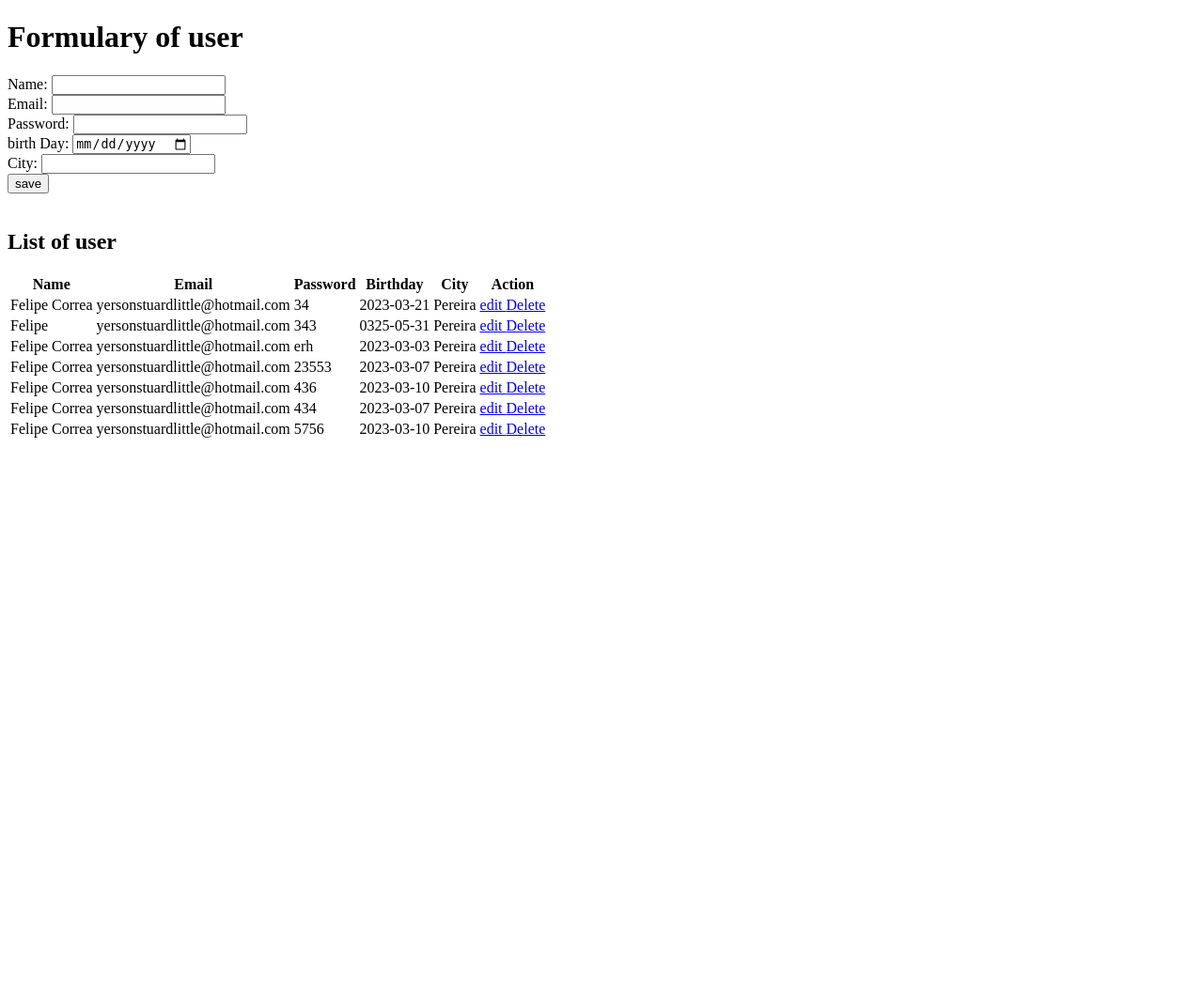
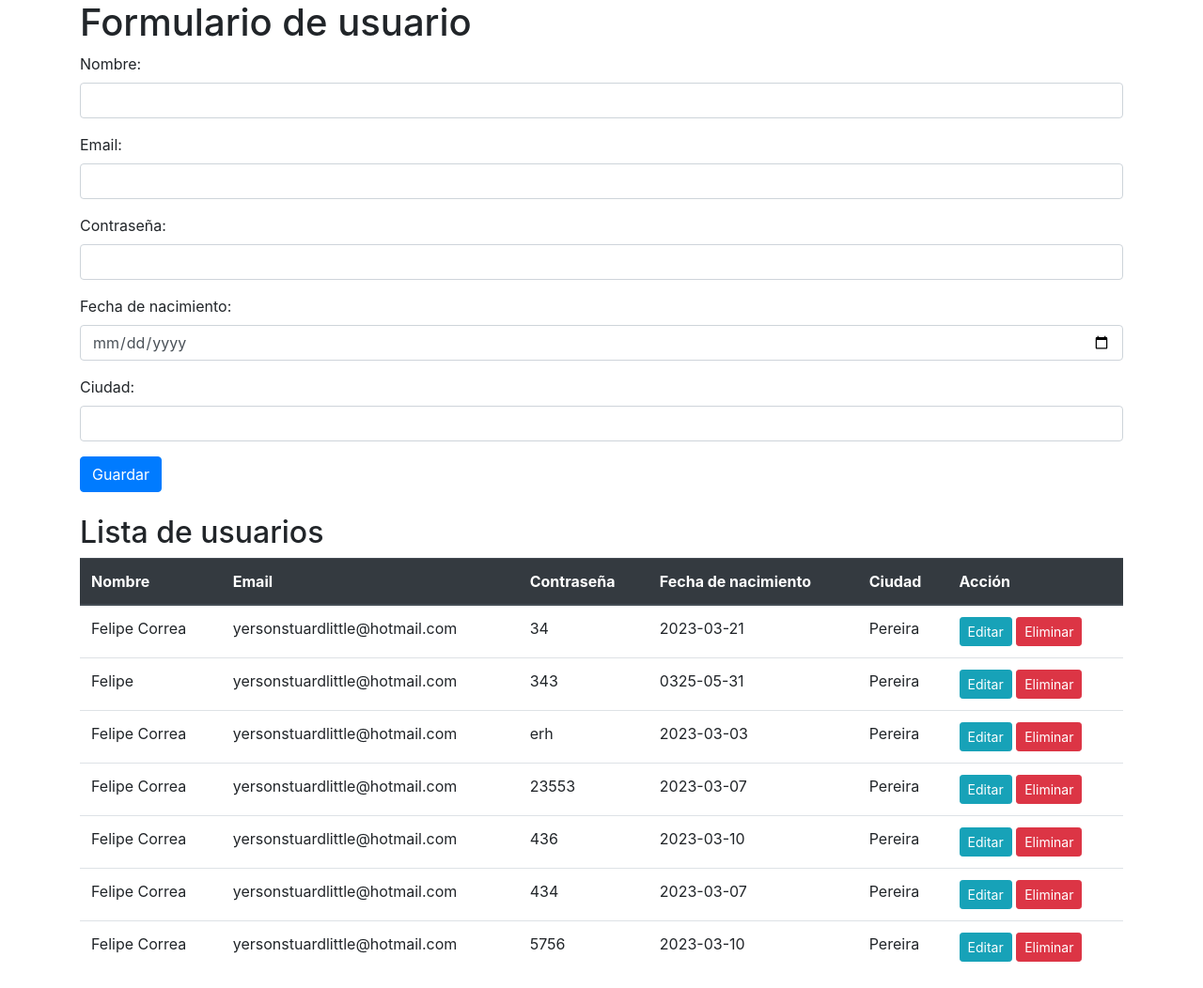
Before and after one commit to yf2405/php_atento, a PHP site: page / in a window 1280 px wide. Shown: the whole page at 94% size. Before the commit the page ends 466 px from the top, so only its background shows below. Run offline with PHP 8.4, Linux system fonts and the light colour scheme; data comes from the database, SQL or seed files in the repository; both versions use the stored data as it was after the commit; data that the repository does not hold is empty.

Commit message:
todo guardado

```diff
--- a/index.php
+++ b/index.php
@@ -4,45 +4,59 @@
 <head>
     <meta charset="UTF-8">
     <meta http-equiv="X-UA-Compatible" content="IE=edge">
-	<script src="index.js"></script>
     <meta name="viewport" content="width=device-width, initial-scale=1.0">
-    <title>formulary</title>
+    <title>Formulario</title>
+    <!-- Agregamos los estilos de Bootstrap -->
+    <link rel="stylesheet" href="https://maxcdn.bootstrapcdn.com/bootstrap/4.5.2/css/bootstrap.min.css">
+
 </head>
 <body>
+
     <?php if(isset($_SESSION['message'])){?>
-		<?= $_SESSION['message']?>
+        <div class="alert alert-info" id = "myalert"><?= $_SESSION['message']?></div>
         <?php session_unset();}?>
 
-<h1>Formulary of user</h1>
-	<form action="insert.php" method="POST" id = "query_js">
-		<label for="name">Name:</label>
-		<input type="text" name="name" required><br>
+    <div class="container">
+        <h1>Formulario de usuario</h1>
+        <form action="insert.php" method="POST" id="query_js">
+            <div class="form-group">
+                <label for="name">Nombre:</label>
+                <input type="text" class="form-control" name="name" required>
+            </div>
 
+            <div class="form-group">
                 <label for="email">Email:</label>
-		<input type="email" name="email" required><br>
+                <input type="email" class="form-control" name="email" required>
+            </div>
 
-		<label for="password">Password:</label>
-		<input type="password" name="password" required><br>
+            <div class="form-group">
+                <label for="password">Contraseña:</label>
+                <input type="password" class="form-control" name="password" required>
+            </div>
 
-		<label for="birthDay">birth Day:</label>
-		<input type="date" name="birthDay" required><br>
+            <div class="form-group">
+                <label for="birthDay">Fecha de nacimiento:</label>
+                <input type="date" class="form-control" name="birthDay" required>
+            </div>
 
-		<label for="city">City:</label>
-		<input type="text" name="city" required><br>
+            <div class="form-group">
+                <label for="city">Ciudad:</label>
+                <input type="text" class="form-control" name="city" required>
+            </div>
 
-		<input type = "submit" name="save" value="save" ></input>
+            <input type="submit" name="save" value="Guardar" class="btn btn-primary">
         </form>
         <br>
-	<h2>List of user</h2>
-	 <table id= "myTable">
-		<thead>
+        <h2>Lista de usuarios</h2>
+        <table class="table" id="myTable">
+            <thead class="thead-dark">
                 <tr>
-				<th>Name</th>
+                    <th>Nombre</th>
                     <th>Email</th>
-				<th>Password</th>
-				<th>Birthday</th>
-				<th>City</th>
-				<th>Action</th>
+                    <th>Contraseña</th>
+                    <th>Fecha de nacimiento</th>
+                    <th>Ciudad</th>
+                    <th>Acción</th>
                 </tr>
             </thead>
             <tbody>
@@ -51,26 +65,23 @@
                 $result_formulary = mysqli_query($connection, $query);
                 while ($row = mysqli_fetch_array($result_formulary)) {?>
                     <tr>
-
                         <td><?php echo $row['name']?></td>
                         <td><?php echo $row['email']?></td>
                         <td><?php echo $row['password']?></td>
                         <td><?php echo $row['birthday']?></td>
                         <td><?php echo $row['city']?></td>
                         <td>
-				<a href="edit.php?id=<?php echo $row['id']?>">
-				   edit
+                            <a href="edit.php?id=<?php echo $row['id']?>" class="btn btn-info btn-sm">
+                                Editar
                             </a>
-				<a href="delete.php?id=<?php echo $row['id']?>">
-				  Delete
+                            <a href="delete.php?id=<?php echo $row['id']?>" class="btn btn-danger btn-sm">
+                                Eliminar
                             </a>
                         </td>
                     </tr>
-		<?php 	}?>
-
-
+                <?php }?>
             </tbody>
         </table>
-
-</body>
-</html>
+    </div>
+  <script src="./indez.js" ></script>
+    <!-- Agregamos los scripts de Bootstrap -->
--- a/index.js
+++ b/indez.js
@@ -1,22 +1,30 @@
-
+/*
 function IntervalOfTime() {
   const queryJsButton = document.getElementById('query_js');
   if (queryJsButton) { // Asegurarse de que el elemento exista
     queryJsButton.addEventListener("submit", function(event){
-      event.preventDefault()
+
 
     });
   }
 }
 
-setInterval(IntervalOfTime, 4000);
+ */
 
+setTimeout(function() {
+  var myAlert = document.getElementById('myalert');
+  if (myAlert != null) {
+    myAlert.style.display = "none";
+  }
+}, 3000); //
+
+/*
 fetch('./db.php')
 .then(response => response.json())
 .then(data => console.log(data))
 .catch(error => console.error(error));
 
-/*
+
 function updateTable() {
   const table = document.getElementById("myTable");
   const rows = table.getElementsByTagName("tr");
--- a/insert.php
+++ b/insert.php
@@ -20,7 +20,7 @@
 } else {
     echo 'Los datos se guardaron correctamente';
 }
-$_SESSION['message'] = 'saved sus';
+$_SESSION['message'] = 'saved';
 
 // Cerrar la conexión a la base de datos
  header("location: index.php");
```
Also changed, not shown: database/prueba_php_atento.sql (added, +75 -0 lines), edit.php (+23 -13 lines). Lines whose indentation alone changed are shown as unchanged.
